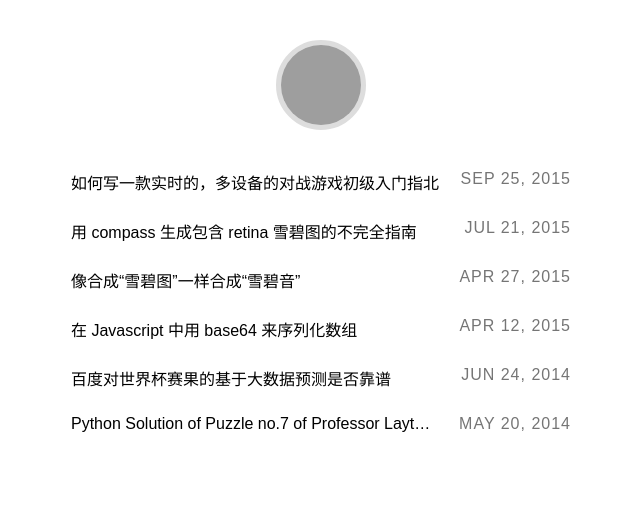
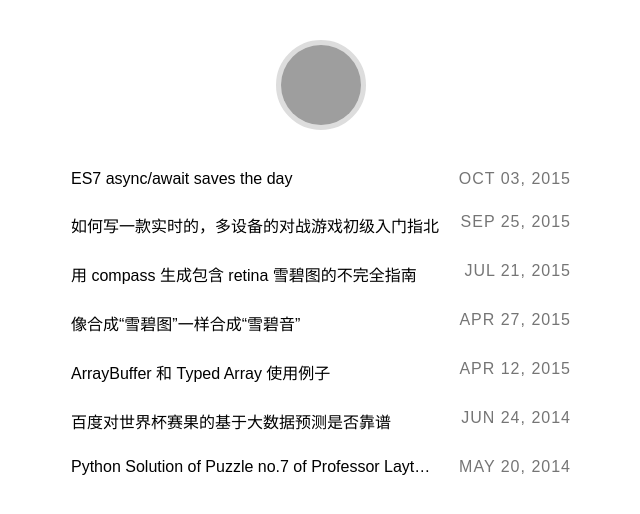
Before and after one commit to jo32/jo32.github.io, a Jekyll site: the page built from index.html, in a window 1280 px wide, cut to the strip 0-514 px from the top of the page. Shown: the whole strip, without its empty margins (319-959 px from the left). Built offline with Jekyll 4.4.1, drawn with Linux system fonts in a browser that asks for light colours; some web fonts are replaced; part of the change alters nothing that is shown; grey boxes are pictures that could not be loaded.

Commit message:
[*] add post

```diff
--- a/_posts/2015-04-11-serialize-array-in-base64.markdown
+++ b/_posts/2015-04-11-example-of-typed-array-and-array-buffer.markdown
@@ -1,6 +1,6 @@
 ---
 layout: post
-title:  "在 Javascript 中用 base64 来序列化数组"
+title:  "ArrayBuffer 和 Typed Array 使用例子"
 date:   2015-04-11 22:21:19
 categories: javascript
 ---
--- /dev/null
+++ b/_posts/2015-10-02-quick-review-of-es7-async-await.md
@@ -0,0 +1,123 @@
+---
+layout: post
+title:  "ES7 async/await saves the day"
+date:   2015-10-02 18:53:00
+categories: css
+---
+
+aysnc/await 语法其实是语法糖，背后的原理大概是：
+
+1. generator
+2. 返回 Thunk 的 generator
+3. 返回 Thunk 的 generator 的执行器
+4. async/await 翻译成带有自动执行执行器执行返回 Thunk 的 generator 的代码（写得有点绕 ...）
+
+这样子的依赖路径，如果想知道 ES7 async/await 原理的话，可以看一下[阮一峰老师的系列文章](http://www.ruanyifeng.com/blog/2015/04/generator.html)，里面的讲解得非常好。这里想简单地说一下 ES7 的 async/await 是怎么用的来让大家感受一下它的魅力，和怎么用于 ES5 环境下。
+
+## 用 async/await 写出与用 Promise 等价的代码。
+
+### Promise 版本
+
+    // Promise version
+    function returnARandomValueAfter3s() {
+        return new Promise(function(resolve, reject) {
+            setTimeout(function() {
+                // randomly fails it
+                if (Date.now() % 1000 < 100) {
+                    return reject(new Error('sorry, you are unlucky.'));
+                }
+                return resolve(Math.random());
+            }, 3000);
+        });
+    }
+
+    returnARandomValueAfter3s().then(function(value1) {
+        console.log(value1);
+        // do whatever you want with value1;
+        return returnARandomValueAfter3s();
+    }).then(function(value2) {
+        console.log(value2);
+        // do whatever you want with value2;
+    }).catch(function(err) {
+        console.log(err);
+        // handle the error here
+    });
+
+### async/await 版本
+
+    // Promise version
+    function returnARandomValueAfter3s() {
+        return new Promise(function(resolve, reject) {
+            setTimeout(function() {
+                // randomly fails it
+                if (Date.now() % 1000 < 100) {
+                    return reject(new Error('sorry, you are unlucky.'));
+                }
+                return resolve(Math.random());
+            }, 3000);
+        });
+    }
+
+    (async function() {
+        try {
+            var value1 = await returnARandomValueAfter3s();
+            var value2 = await returnARandomValueAfter3s();
+            console.log(value1);
+            console.log(value2);
+            // do whatever you want with value1 and value2;
+        } catch(e) {
+            console.log(err);
+            // handle the error here
+        }
+    })();
+
+## 需要注意的地方
+
+以下说的不一定对，如果有说错的，请勘误。
+
+1. await 后面必须接 Promise 对象。
+2. Promise reject 的 error 可以用 try/catch 捕获到，如果不捕获，并不会中断进程的运行。
+3. 不补抓的 error 可以在嵌套的 async 函数里向外冒泡。
+4. async 函数应当被 async 函数用 awati 调用。
+
+## 在实践中的代码是怎么样的
+
+在实践中我们可以利用 [Q](https://github.com/kriskowal/q) 这个 package 来调用已有的 callback style 的代码（Promise 化），然后我们的异步代码，终于可以看起来很像同步的样子。
+
+    // example
+    var fs = require('fs');
+    var Q = require('q');
+
+    async function getFileContent() {
+        return await Q.nfcall(fs.readFile, path.join(__dirname, '../resources/content.txt'), 'utf-8');
+    }
+
+    (async function() {
+        try {
+            var content = await getFileContent();
+            console.log(content);
+        } catch(e) {
+            console.log(e);
+        }
+    })();
+
+## ES5 环境中如何使用 async/await 语法
+
+可以借助 [Babel](https://babeljs.io/) 来编译 async/await 语法，如果你在使用 gulp，可以如下编译：
+
+    var gulp = require('gulp');
+    var babel = require('gulp-babel');
+
+    gulp.task('default', function() {
+        gulp.src('./src/**/*.js')
+            .pipe(babel({
+                optional: ['runtime']
+            }))
+            .pipe(gulp.dest('./build'));
+    });
+
+需要注意的是，编译出来的需要 babel-runtime 这个包支持。
+
+## 后语
+
+async/await 的出现算是比较好地解决了 NodeJS callback hell 的问题，写出的代码比用 Promise 实现的还要优雅，Microsoft Edge 已经开始[原生支持 async/await 语法了](http://blogs.msdn.com/b/eternalcoding/archive/2015/09/30/javascript-goes-to-asynchronous-city.aspx)。总的来说，对于我这种脑子不大好使的人来说还是比较好使的 ...
```
